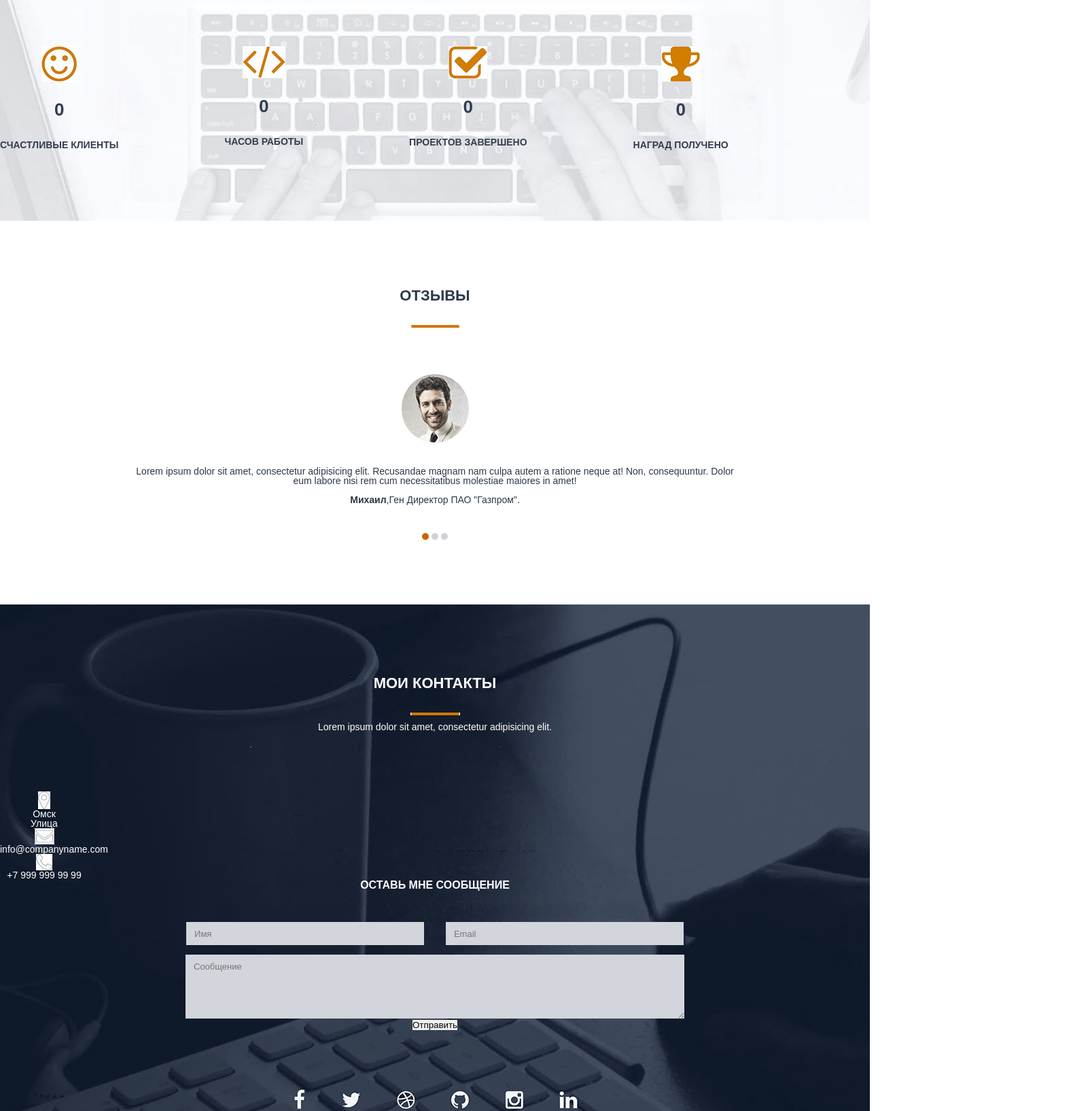
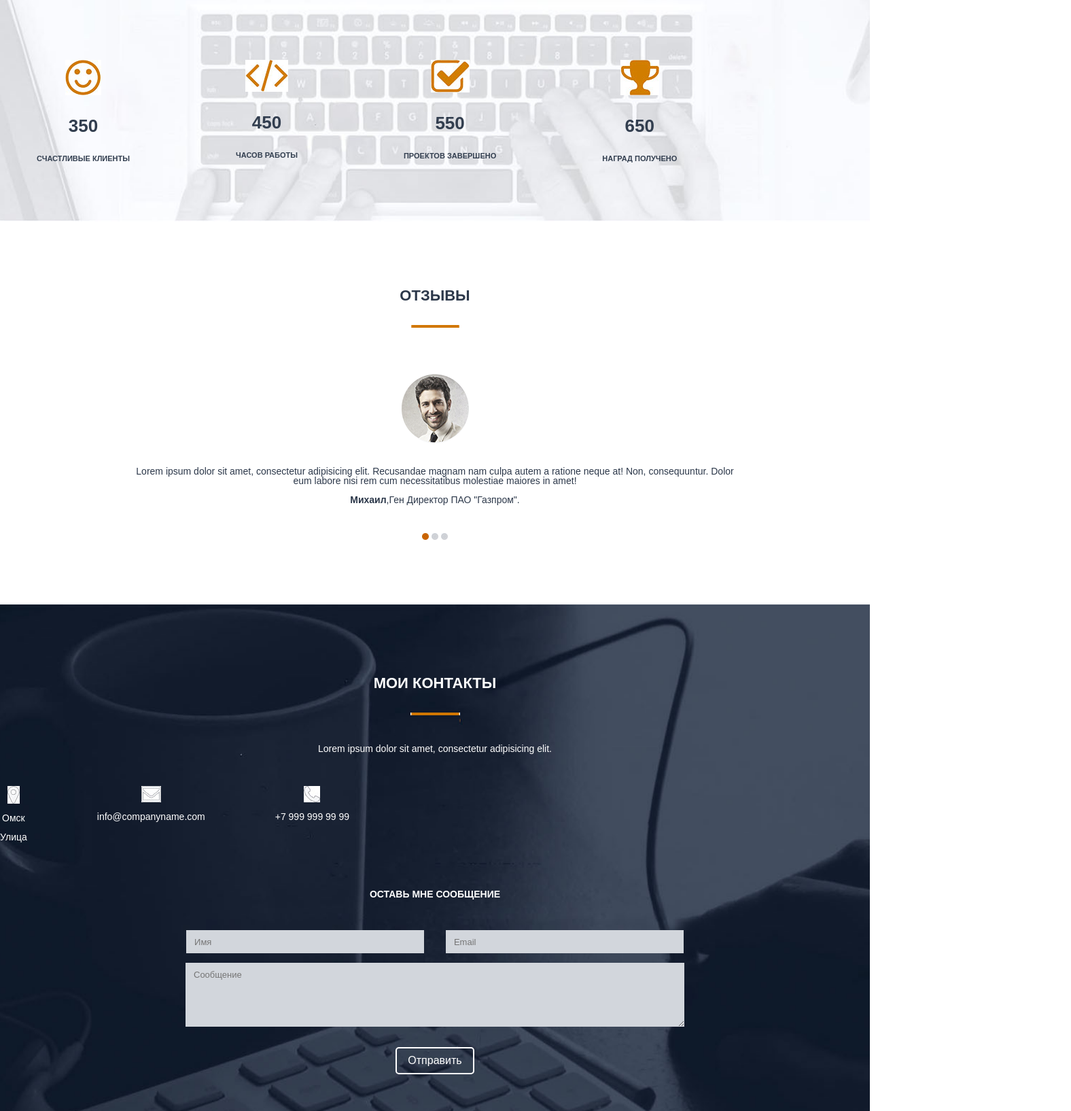
Before and after one commit to SnailKick/SnailKick.github.io, a plain HTML site: page srs/index.html in a window 1280 px wide. Shown: the part 3936-5570 px from the top of the page at 68% size, 1576 px wide, since content can reach past the window. Drawn offline with Linux system fonts and the light colour scheme.

Commit message:
Add files via upload

```diff
--- a/srs/css/style.css
+++ b/srs/css/style.css
@@ -280,17 +280,29 @@ nav{
     margin-bottom: 32px;
 }
 
+.column{
+    margin-left: auto;
+    margin-right: auto;
+}
 .column2{
     float: left;
-    margin-right: 156px;
-    margin-top: 88px;
+    padding-right: 156px;
     color: #323e4f;
+}
+
+.column h3{
+    font-weight: bold;
+    text-align: center;
+    font-size: 26px;
+    margin-top: 32px;
+    margin-bottom: -2px;
 }
 
 .column2 p{
     text-transform: uppercase;
     font-weight: bold;
     margin-top: 32px;
+    font-size: 11px;
 }
 
 .text5{
@@ -317,7 +329,7 @@ nav{
 .footer{
     width: 100%;
     text-align: center;
-    height: 808px;
+    height: 850px;
     margin-top: 91px;
     background: url(../img/Моиконтакты/фон.jpg) center/cover no-repeat;
     color: #fff;
@@ -326,7 +338,6 @@ nav{
 
 .footer h3{
     font-weight: bold;
-
     font-size: 22px;
     margin-bottom: 32px;
     text-transform: uppercase;
@@ -335,20 +346,27 @@ nav{
 .footer h4{
     font-weight: bold;
     text-align: center;
-    font-size: 16px;
+    font-size: 14px;
     text-transform: uppercase;
+}
+.data{
+    margin-top: 32px;
 }
 
 .contacts{
-    margin-right: 156px;
-    margin-top: 88px;
-    width: 130px;
-}
-.data{
-    text-align: center;
+    margin-left: auto;
+    margin-right: auto;
+    margin-top: 48px;
 }
 
+.contacts p{
+    float: left;
+    margin-right: 103px;
+}
 
+.reviews{
+    margin-top: 200px;
+}
 .reviews input{
     width: 350px;
     height: 34px;
@@ -359,6 +377,7 @@ nav{
     padding-left: 12px;
     margin: 46px 14px 14px 14px;
 }
+
 .reviews textarea{
     width: 734px;
     height: 94px;
@@ -371,23 +390,32 @@ nav{
     padding-top: 10px;
 }
 
-.send imput{
-    margin-top: 28px;
+.send input{
+    height: 40px;
+    text-align: center;
+    border: 2px solid #fff;
+    background: none;
+    border-radius: 5px;
+    color:#fff;
+    font-size: 16px;
+    padding: 0px 16px;
+    margin: 28px 14px 0px 14px;
 }
+
 .subtext{
     width: 100%;
-    height: 60px;
+    height: 92px;
     background: #344051;
-
+    text-align: center;
+    padding-top: 40px;
 }
 
 .map{
     width: 100%;
+    height: 350px;
     background: url(../img/Моиконтакты/Карта.jpg) center/cover no-repeat;
 }
 
 .subtext small{
     color: #fff;
-    font-style: italic;
-
 }
--- a/srs/index.html
+++ b/srs/index.html
@@ -117,25 +117,27 @@
     <div class="text4">
         <h3>Немного статистики</h3>
         <img src="img/Немногостатистики/Чертазаголовка.jpg" alt="Черта заголовка"><br>
+        <div class="column">
             <div class="column2">
-            <img src="img/Немногостатистики/смайл.jpg" alt="Смайл"><br><br><br>
-            <h3>0</h3>
+                <img src="img/Немногостатистики/смайл.jpg" alt="Смайл">
+                <h3>350</h3>
                 <p>Счастливые клиенты</p>
             </div>
             <div class="column2">
-            <img src="img/Немногостатистики/скобки.jpg" alt="Скобки"><br><br><br>
-            <h3>0</h3>
+                <img src="img/Немногостатистики/скобки.jpg" alt="Скобки">
+                <h3>450</h3>
                 <p>Часов работы</p>
             </div>
             <div class="column2">
-            <img src="img/Немногостатистики/галочка.jpg" alt="Галочка"><br><br><br>
-            <h3>0</h3>
+                <img src="img/Немногостатистики/галочка.jpg" alt="Галочка">
+                <h3>550</h3>
                 <p>Проектов завершено</p>
             </div>
             <div class="column2">
-             <img src="img/Немногостатистики/кубок.jpg" alt="Кубок"><br><br><br>
-            <h3>0</h3>
+                 <img src="img/Немногостатистики/кубок.jpg" alt="Кубок">
+                <h3>650</h3>
                 <p>Наград получено</p>
+            </div>
         </div>
     </div>
     <div class="text5">
@@ -152,16 +154,14 @@
         <div class="footer">
         <h3>МОИ КОНТАКТЫ</h3>
             <img src="img/Моиконтакты/Чертазаголовка.jpg" alt="Черта заголовка">
-            <div class="data">
-                <p>Lorem ipsum dolor sit amet, consectetur adipisicing elit.</p>
+                <p class="data">Lorem ipsum dolor sit amet, consectetur adipisicing elit.</p>
                 <div class="contacts">
-                    <p><img src="img/Моиконтакты/геолокация.jpg" alt="Геолокация"><br>
-                    Омск<br>Улица</p>
-                    <p><img src="img/Моиконтакты/конверт.jpg" alt="Почта"><br>
-                    info@companyname.com<br></p>
-                    <p><img src="img/Моиконтакты/телефон.jpg" alt="Телефон"><br>
-                    +7 999 999 99 99<br></p>
-                </div>
+                    <p><img src="img/Моиконтакты/геолокация.jpg" alt="Геолокация"><br><br>
+                    Омск<br><br>Улица</p>
+                    <p><img src="img/Моиконтакты/конверт.jpg" alt="Почта"><br><br>
+                    info@companyname.com</p>
+                    <p><img src="img/Моиконтакты/телефон.jpg" alt="Телефон"><br><br>
+                    +7 999 999 99 99</p>
                 </div>
 
             <form action="handler.php">
```
Also changed, not shown: srs/img/Моиконтакты/Карта.jpg. Lines whose indentation alone changed are shown as unchanged.
